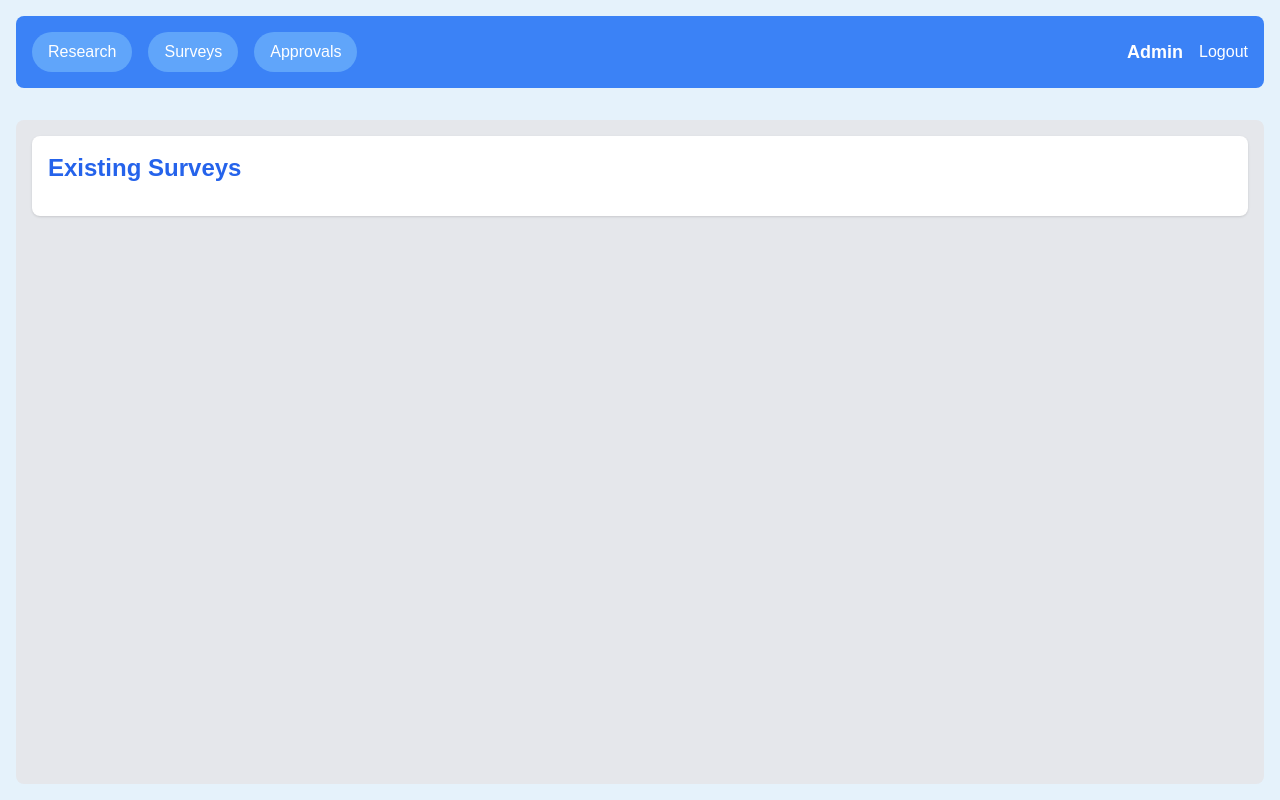
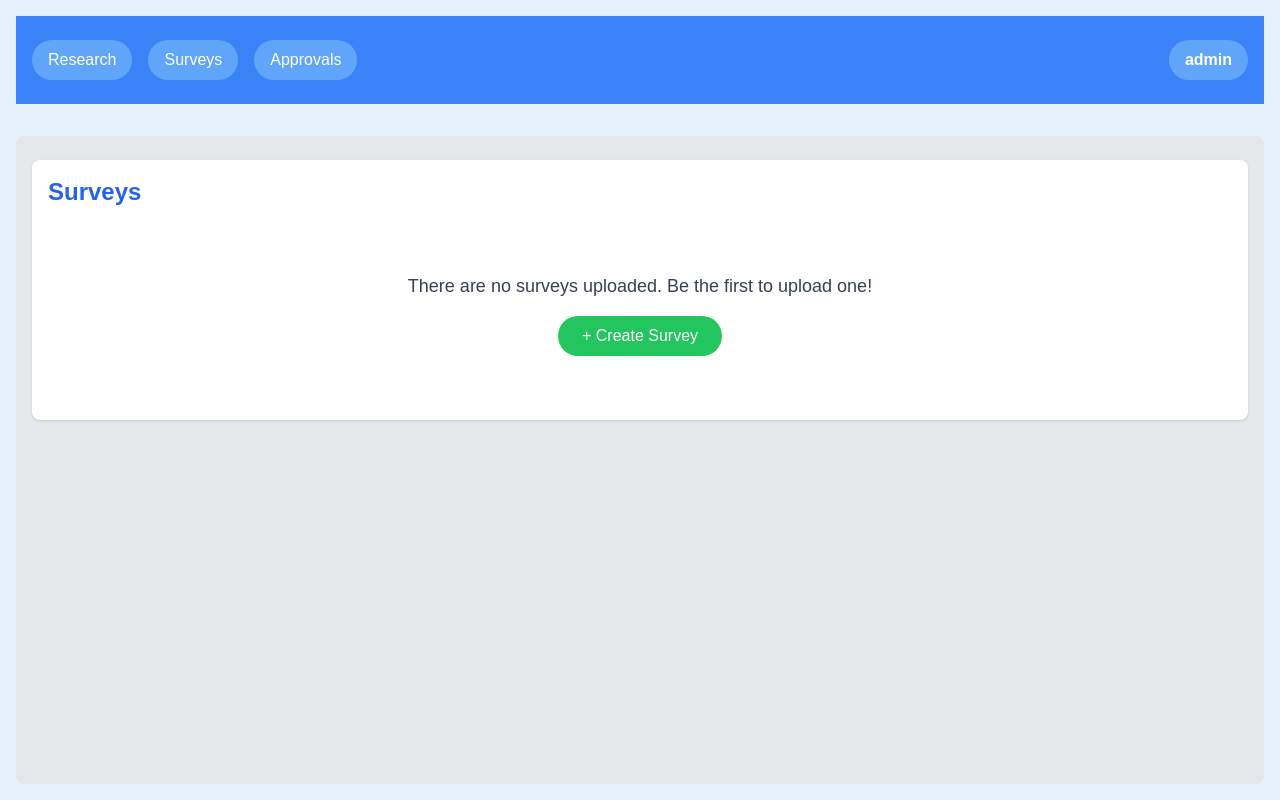
Before and after one commit to Pratham-Babaria/COMP-413-Team-2, a React (Create React App) app: page /admin in a window 1280 px wide. Built offline with nearby package versions, Linux system fonts and the light colour scheme.

Commit message:
done with admin page front end functionality

```diff
--- a/src/components/pages/Admin.tsx
+++ b/src/components/pages/Admin.tsx
@@ -1,79 +1,154 @@
 import React, { useEffect, useState } from "react";
 import { useNavigate } from "react-router-dom";
-
+import UserMenu from "./userMenu";
+import ConfirmDeletionModal from "./confirmDeletion";
 
 /**
  * Admin dashboard component for admins to create, upload,
  * view, and delete surveys.
- *
  */
 export default function Admin() {
-    const [surveys, setSurveys] = useState<{ title: string; description: string }[]>([]);
+
+    // keeps track of the state of the page
+    const [surveys, setSurveys] = useState<{ title: string; description: string }[]>([]); // surveys
+    const [showDeleteModal, setShowDeleteModal] = useState(false); // admin decides to delete a survey
+
+    // keeps track of idx of survey to delete
+    const [surveyToDeleteIndex, setSurveyToDeleteIndex] = useState<number | null>(null);
     const navigate = useNavigate();
-    const adminName = localStorage.getItem("username") || "Admin";
 
-    // load saved survey from backend
+    const adminName = localStorage.getItem("username") || "admin";
+
+    // Load saved surveys
     useEffect(() => {
         const storedSurveys = JSON.parse(localStorage.getItem("surveys") || "[]");
         setSurveys(storedSurveys);
     }, []);
 
-    // logout function to return to main page if user logs out
-    const logout = () => {
-        localStorage.removeItem("username");
-        navigate("/");
+
+    const handleDeleteSurvey = (index: number) => {
+        setSurveyToDeleteIndex(index);
+        setShowDeleteModal(true);
     };
 
-    // tailwind css constants
+    const confirmSurveyDeletion = () => {
+        if (surveyToDeleteIndex === null) {
+            return;
+        }
+        // add the surveys we don't want to delete to a new list
+        const updatedSurveys: {title: string; description: string}[] = [];
+        for (let i = 0; i < surveys.length; i++) {
+            if (i !== surveyToDeleteIndex) {
+                updatedSurveys.push(surveys[i]);
+            }
+        }
+        // update the current set of surveys, and remove delete pop-up
+        setSurveys(updatedSurveys);
+        localStorage.setItem("surveys", JSON.stringify(updatedSurveys)) // TODO: INTEGRATE W BACKEND
+        setShowDeleteModal(false);
+        setSurveyToDeleteIndex(null);
+
+    }
+
+    const cancelDelete = () => {
+        setShowDeleteModal(false);
+        setSurveyToDeleteIndex(null);
+    };
+
+    // Helper function to render content based on whether there are surveys
+    const renderSurveyList = () => {
+        if (surveys.length === 0) {
+            return (
+                <div className="text-center py-12">
+                    <p className="text-lg text-gray-700 mb-4">
+                        There are no surveys uploaded. Be the first to upload one!
+                    </p>
+                    <button
+                        onClick={() => navigate("/new-survey")}
+                        className="bg-green-500 text-white px-6 py-2 rounded-full hover:bg-green-600 transition"
+                    >
+                        + Create Survey
+                    </button>
+                </div>
+            );
+        }
+
+        return (
+            <>
+                <ul className="space-y-2">
+                    {surveys.map((survey, index) => (
+                        <li
+                            key={index}
+                            className="flex justify-between items-center bg-gray-100 p-3 rounded-lg hover:bg-gray-200 transition"
+                        >
+                            <div>
+                                <strong>{survey.title}</strong> - {survey.description}
+                            </div>
+                            <div className="flex gap-2">
+                                <button
+                                    className="bg-blue-500 text-white px-4 py-2 rounded-full hover:bg-blue-600 transition"
+                                    onClick={() => console.log("View survey", index)}
+                                >
+                                    View
+                                </button>
+                                <button
+                                    className="bg-red-500 text-white px-4 py-2 rounded-full hover:bg-red-600 transition"
+                                    onClick={() => handleDeleteSurvey(index)}
+                                >
+                                    Delete
+                                </button>
+                            </div>
+                        </li>
+                    ))}
+                </ul>
+
+                <div className="mt-6 flex justify-start">
+                    <button
+                        onClick={() => navigate("/new-survey")}
+                        className="bg-green-500 text-white px-6 py-2 rounded-full hover:bg-green-600 transition"
+                    >
+                        + New Survey
+                    </button>
+                </div>
+            </>
+        );
+    };
+
     const navButtonClass = "flex items-center gap-2 px-4 py-2 bg-blue-400 rounded-full hover:bg-blue-600 transition text-white";
     const panelClass = "p-4 rounded-lg shadow";
-    const sectionPadding = "m-4 p-4";
+    const sectionPadding = "m-4 px-4 py-6";
 
     return (
-        <div className="flex flex-col h-screen bg-lightblue">
+        <div className="flex flex-col h-screen bg-[#e5f2fb]">
             {/* Navbar */}
-            <div className={`flex justify-between items-center bg-blue-500 text-white ${sectionPadding} rounded-lg`}>
+            <div className={`flex justify-between items-center bg-blue-500 text-white ${sectionPadding}`}>
                 <div className="flex gap-4">
-                    <button className={navButtonClass} onClick={() => navigate("/research")}>
-                        Research
-                    </button>
-                    <button className={navButtonClass} onClick={() => navigate("/new-survey")}>
-                        Surveys
-                    </button>
-                    <button className={navButtonClass} onClick={() => navigate("/approvals")}>
-                        Approvals
-                    </button>
+                    <button className={navButtonClass} onClick={() => navigate("/research")}>Research</button>
+                    <button className={navButtonClass} onClick={() => navigate("/new-survey")}>Surveys</button>
+                    <button className={navButtonClass} onClick={() => navigate("/approvals")}>Approvals</button>
                 </div>
-
-                <div className="flex items-center gap-4">
-                    <span className="text-lg font-bold">{adminName}</span>
-                    <button className="hover:text-gray-200" onClick={logout}>Logout</button>
-                </div>
+                <UserMenu username={adminName} />
             </div>
 
             {/* Content Area */}
             <div className={`flex-grow bg-gray-200 rounded-lg ${sectionPadding}`}>
                 <div className="flex flex-col gap-4">
                     <div className={`bg-white ${panelClass}`}>
-                        <h3 className="text-2xl text-blue-600 font-bold mb-4">Existing Surveys</h3>
-                        <ul className="space-y-2">
-                            {surveys.map((survey, index) => (
-                                <li
-                                    key={index}
-                                    className="flex justify-between items-center bg-gray-100 p-3 rounded-lg hover:bg-gray-200 transition"
-                                >
-                                    <div>
-                                        <strong>{survey.title}</strong> - {survey.description}
-                                    </div>
-                                    <button className="bg-blue-500 text-white px-4 py-2 rounded-full hover:bg-blue-600 transition">
-                                        View
-                                    </button>
-                                </li>
-                            ))}
-                        </ul>
+                        <h3 className="text-2xl text-blue-600 font-bold mb-4">Surveys</h3>
+                        {renderSurveyList()}
                     </div>
                 </div>
             </div>
+
+            {/* Modular Delete Confirmation Modal */}
+            {showDeleteModal && (
+                <ConfirmDeletionModal
+                    title="Delete Survey"
+                    message="Are you sure you want to delete this survey? This action cannot be undone."
+                    onCancel={cancelDelete}
+                    onConfirm={confirmSurveyDeletion}
+                />
+            )}
         </div>
     );
 }
--- a/src/components/pages/Doctor.tsx
+++ b/src/components/pages/Doctor.tsx
@@ -1,6 +1,11 @@
 import React, { useEffect, useState } from "react";
 import { useNavigate } from "react-router-dom";
 
+
+/**
+ * Doctor dashboard component. Doctor users should
+ * be able to view and submit surveys.
+ */
 const Doctor: React.FC = () => {
     const [surveys, setSurveys] = useState<{ title: string; description: string }[]>([]);
     const navigate = useNavigate();
--- /dev/null
+++ b/src/components/pages/confirmDeletion.tsx
@@ -0,0 +1,50 @@
+/**
+ * Props we will need as an input whenever we want to delete
+ * an object on our website.
+ */
+interface ConfirmDeleteModalProps {
+    title: string;
+    message: string;
+    onCancel: () => void;
+    onConfirm: () => void;
+    confirmText?: string; // optional
+    cancelText?: string; // optional
+}
+
+/**
+ * Modularizes our modal pop-up whenver we want to delete a survey or object
+ * on our website.
+ * @param {ConfirmDeleteModalProps} props: parameters we need to pass in such as
+ * messages, confirmation text, etc.
+ */
+export default function ConfirmDeletionModal({
+    title,
+    message,
+    onCancel,
+    onConfirm,
+    confirmText = "Delete",
+    cancelText = "Cancel",
+}: ConfirmDeleteModalProps) {
+    return (
+        <div className="fixed inset-0 flex items-center justify-center z-50 bg-black bg-opacity-50">
+            <div className="bg-white p-6 rounded-lg shadow-lg w-96">
+                <h2 className="text-lg font-semibold mb-4">{title}</h2>
+                <p>{message}</p>
+                <div className="mt-6 flex justify-end gap-4">
+                    <button
+                        className="px-4 py-2 bg-gray-200 rounded hover:bg-gray-300"
+                        onClick={onCancel}
+                    >
+                        {cancelText}
+                    </button>
+                    <button
+                        className="px-4 py-2 bg-red-500 text-white rounded hover:bg-red-600"
+                        onClick={onConfirm}
+                    >
+                        {confirmText}
+                    </button>
+                </div>
+            </div>
+        </div>
+    );
+}
--- /dev/null
+++ b/src/components/pages/userMenu.tsx
@@ -0,0 +1,59 @@
+import React, { useState, useRef, useEffect } from "react";
+import { useNavigate } from "react-router-dom";
+
+/**
+ * Re-usable component that appears when a user clicks on their username.
+ * It will display options to logout, change their settings, and an info page.
+ * @param {string} username: current user's display name
+ * @returns {JSX.Element} a UserMenu component
+ */
+export default function UserMenu({ username }: { username: string }) {
+    const [showDropdown, setShowDropdown] = useState(false);
+    const navigate = useNavigate();
+    const menuRef = useRef<HTMLDivElement>(null);
+
+    // Close dropdown if clicked outside
+    useEffect(() => {
+        const handleClickOutside = (event: MouseEvent) => {
+            if (menuRef.current && !menuRef.current.contains(event.target as Node)) {
+                setShowDropdown(false);
+            }
+        };
+        document.addEventListener("mousedown", handleClickOutside);
+        return () => document.removeEventListener("mousedown", handleClickOutside);
+    }, []);
+
+    // log the user out
+    const logout = () => {
+        localStorage.removeItem("username");
+        navigate("/");
+    };
+
+    return (
+        <div className="relative" ref={menuRef}>
+            <button
+                onClick={() => setShowDropdown(!showDropdown)}
+                className="text-white font-semibold hover:text-gray-200 transition px-4 py-2 bg-blue-400 rounded-full"
+            >
+                {username}
+            </button>
+
+            {showDropdown && (
+                <div className="absolute right-0 mt-2 w-40 bg-white rounded-md shadow-lg z-10 text-black">
+                    <button
+                        onClick={() => navigate("/settings")}
+                        className="w-full text-left px-4 py-2 hover:bg-gray-100"
+                    >
+                        Settings
+                    </button>
+                    <button
+                        onClick={logout}
+                        className="w-full text-left px-4 py-2 hover:bg-gray-100 border-t"
+                    >
+                        Logout
+                    </button>
+                </div>
+            )}
+        </div>
+    );
+}
```
